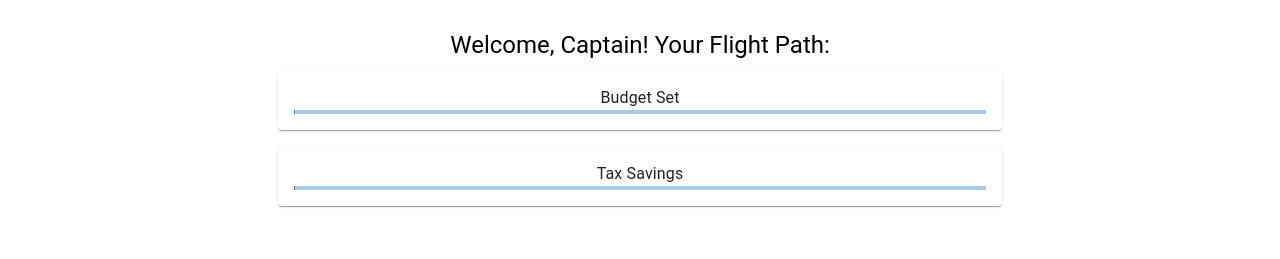
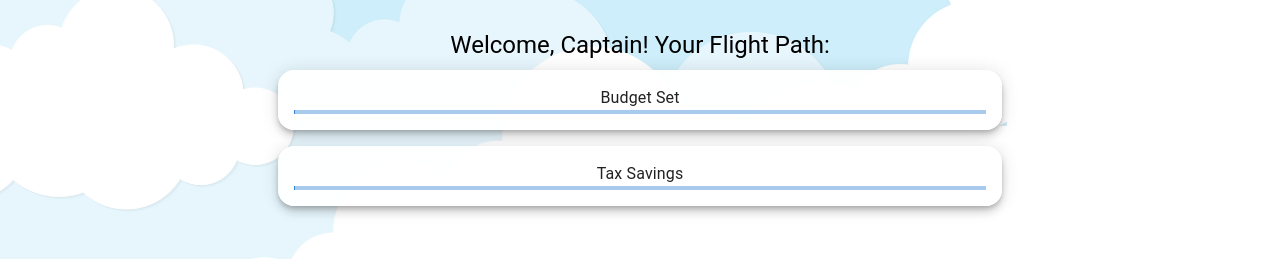
Before and after one commit to spikenardJ/pennypilot, a React (Vite) app: page /dashboard in a window 1280 px wide. Shown: the part 541-800 px from the top of the page. Built offline with nearby package versions, Linux system fonts and the light colour scheme; no server answers; the database is empty; sample sign-in values are in the browser's storage.

Commit message:
Added Clouds to Dashboard

```diff
--- a/src/components/Dashboard.tsx
+++ b/src/components/Dashboard.tsx
@@ -1,4 +1,4 @@
-import React, { useState, useEffect } from "react";
+import { useState, useEffect } from "react";
 import { Card, LinearProgress, Typography, Container, Box } from "@mui/material";
 import { collection, getDocs, query, where } from "firebase/firestore";
 import { db } from "../types/firebaseConfig";
@@ -10,23 +10,45 @@ interface UserData {
   taxSavings: number;
 }
 
-export default function HomeDashboard() {
+export default function Dashboard() {
   const { currentUser } = useAuth();
   const [userData, setUserData] = useState<UserData>({ budgetSet: false, taxSavings: 0 });
 
   useEffect(() => {
     if (!currentUser) return;
+
     const fetchData = async () => {
       const q = query(collection(db, "users"), where("uid", "==", currentUser.uid));
       const querySnapshot = await getDocs(q);
       const data = querySnapshot.docs[0]?.data() as UserData;
       if (data) setUserData(data);
     };
+
     fetchData();
   }, [currentUser]);
 
   return (
     <Container maxWidth="lg" sx={{ mt: 10 }}>
+      <Box
+        sx={{
+          position: "relative",
+          minHeight: "100vh",
+          overflowX: "hidden",
+          "&::before": {
+            content: '""',
+            position: "fixed",
+            top: 0,
+            left: 0,
+            width: "100%",
+            height: "100%",
+            backgroundImage: "url(/images/PennyPilot-cloud-background.jpg)",
+            backgroundSize: "cover",
+            backgroundPosition: "center",
+            opacity: 0.5,
+            zIndex: -1,
+          },
+        }}
+      >
         <Box
           sx={{
             display: "flex",
@@ -38,25 +60,52 @@ export default function HomeDashboard() {
             px: { xs: 2, sm: 0 },
           }}
         >
-        <PilotAvatar message={currentUser ? `Ready for takeoff, ${currentUser.email?.split("@")[0]}?` : "Log in to fly!"} />
+          <PilotAvatar
+            message={
+              currentUser
+                ? `Ready for takeoff, ${currentUser.email?.split("@")[0]}?`
+                : "Log in to fly!"
+            }
+          />
           <Typography variant="h5" gutterBottom>
             Welcome, Captain! Your Flight Path:
           </Typography>
           {currentUser ? (
             <>
-            <Card sx={{ p: 2, mb: 2, width: { xs: "100%", sm: "90%", md: "70%", lg: "60%" } }}>
+              <Card
+                sx={{
+                  p: 2,
+                  mb: 2,
+                  width: { xs: "100%", sm: "90%", md: "70%", lg: "60%" },
+                  backgroundColor: "rgba(255,255,255,0.95)",
+                  boxShadow: 6,
+                  borderRadius: 4,
+                }}
+              >
                 <Typography>Budget Set</Typography>
                 <LinearProgress variant="determinate" value={userData.budgetSet ? 100 : 0} />
               </Card>
-            <Card sx={{ p: 2, width: { xs: "100%", sm: "90%", md: "70%", lg: "60%" } }}>
+              <Card
+                sx={{
+                  p: 2,
+                  width: { xs: "100%", sm: "90%", md: "70%", lg: "60%" },
+                  backgroundColor: "rgba(255,255,255,0.95)",
+                  boxShadow: 6,
+                  borderRadius: 4,
+                }}
+              >
                 <Typography>Tax Savings</Typography>
-              <LinearProgress variant="determinate" value={(userData.taxSavings / 1000) * 100} />
+                <LinearProgress
+                  variant="determinate"
+                  value={Math.min((userData.taxSavings / 1000) * 100, 100)}
+                />
               </Card>
             </>
           ) : (
             <Typography>Please log in to see your flight path.</Typography>
           )}
         </Box>
+      </Box>
     </Container>
   );
 }
--- a/src/components/LandingPage.tsx
+++ b/src/components/LandingPage.tsx
@@ -1,4 +1,4 @@
-import React, { useState, useEffect } from "react";
+import { useState, useEffect } from "react";
 import { motion, useAnimation } from "framer-motion";
 import {
   Container,
@@ -7,7 +7,6 @@ import {
   Box,
   Card,
   CardContent,
-  useTheme,
 } from "@mui/material";
 import { useNavigate } from "react-router-dom";
 import { useAuth } from "../context/auth";
@@ -17,7 +16,6 @@ import PilotAvatar from "./PilotAvatar";
 const LandingPage = () => {
   const { currentUser } = useAuth();
   const navigate = useNavigate();
-  const theme = useTheme();
   const planeControls = useAnimation();
   const [loginOpen, setLoginOpen] = useState(false);
 
```
Lines whose indentation alone changed are shown as unchanged.
